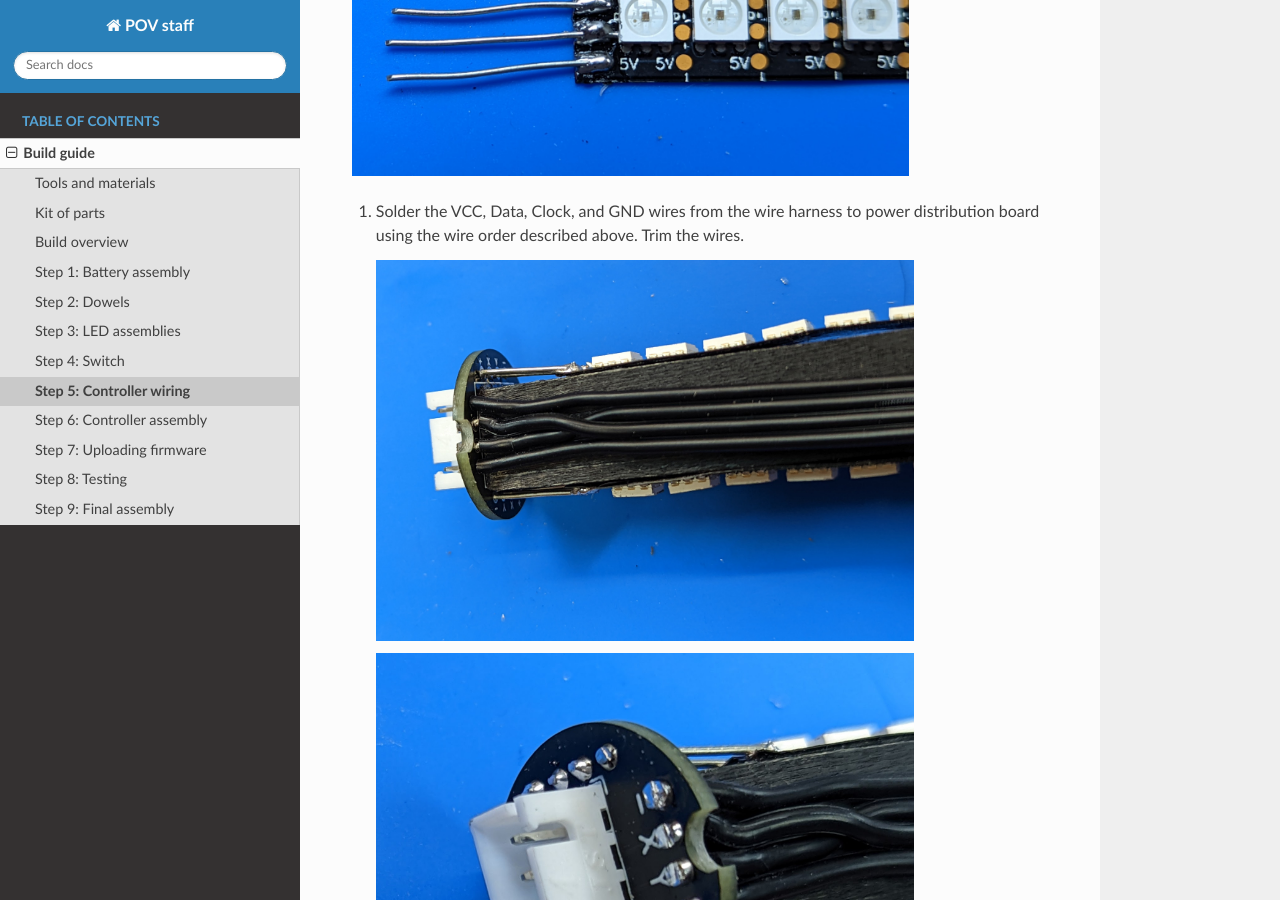
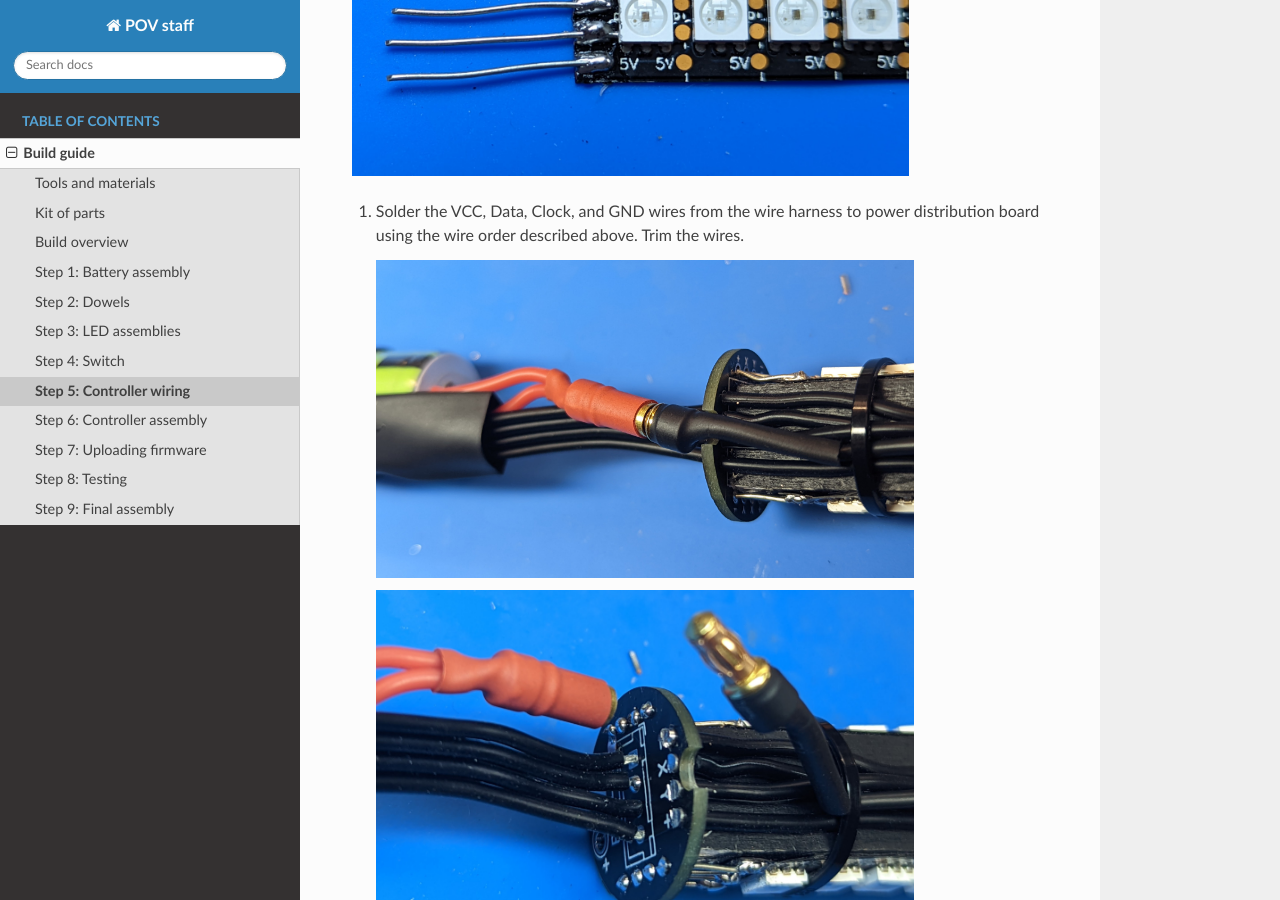
Before and after one commit to shurik179/povstaff, a Sphinx documentation site: the page built from docs/build-controllerwiring.rst, in a window 1280 px wide and 900 px high, scrolled down 1028 px. Built offline with Sphinx 7.4.7 and the Read the Docs theme 2.0.0, drawn with Linux system fonts in a browser that asks for light colours; formulas are drawn with MathJax 3; pages that are not in the unit, such as notebooks, are missing from menus.

Commit message:
docs update

```diff
--- a/docs/build-controllerwiring.rst
+++ b/docs/build-controllerwiring.rst
@@ -48,11 +48,11 @@ connect X=Clock, Y=Data
 1. Solder the VCC, Data, Clock, and GND wires from the wire harness to power
    distribution board using the wire order described above. Trim the wires.
 
-   .. figure:: images/controller-wire1.jpg
+   .. figure:: images/controller-8.jpg
       :alt: Wiring the controller
       :width: 80%
 
-   .. figure:: images/controller-wire2.jpg
+   .. figure:: images/controller-9.jpg
       :alt: wiring the controller
       :width: 80%
 
--- a/docs/build-final.rst
+++ b/docs/build-final.rst
@@ -33,16 +33,16 @@ going further!
 
    .. figure:: images/cap-1.jpg
       :alt: Soldering wire to LED strip
-      :width: 80%
+      :width: 40%
 
    .. figure:: images/cap-2.jpg
       :alt: Soldering wire to LED strip
-      :width: 80%
+      :width: 40%
 
 
    .. figure:: images/cap-3.jpg
       :alt: Soldering wire to LED strip
-      :width: 80%
+      :width: 40%
 
 7. Apply the tennis overgrip tape over the middle part of the tube,
    containing the battery assembly and spacers -everything between the
```
Also changed, not shown: docs/build-led.rst (+7 -3 lines), docs/images/controller-8.jpg (added), docs/images/controller-9.jpg (added), docs/images/led-4.jpg (added), docs/images/switch-1.jpg.
